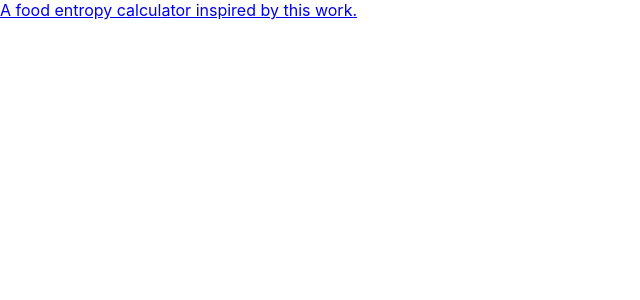
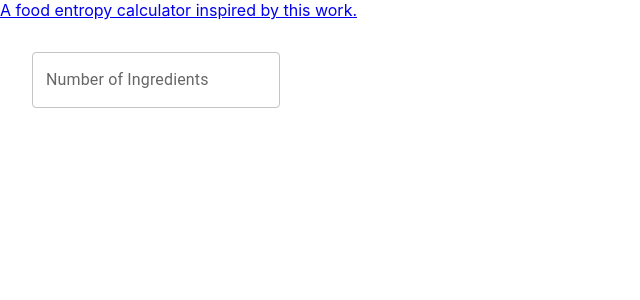
Before and after one commit to nchandlersmith/salad-theory-frontend, a React (Create React App) app: page / in a window 1280 px wide. Shown: the top 300 px of the page, without its empty margins (0-640 px from the left). Built offline with nearby package versions, Linux system fonts and the light colour scheme.

Commit message:
Add Number of Ingredients input

```diff
--- a/src/App.tsx
+++ b/src/App.tsx
@@ -1,14 +1,24 @@
 import React from 'react';
 import {ingredientEntropy} from "./helpers/ingredientEntropy";
+import {TextField} from "@mui/material";
 
 function App() {
   return (
-    <div>
-      <a
+    <>
+      <div>
+        <a
           href={'https://saladtheory.github.io/'}
-      >A food entropy calculator inspired by this work.
-      </a>
-    </div>
+        >A food entropy calculator inspired by this work.
+        </a>
+      </div>
+      <div>
+        <TextField
+          sx={{
+            margin:'2rem'
+          }}
+          label='Number of Ingredients'/>
+      </div>
+    </>
   );
 }
 
```
Also changed, not shown: 1 other file (tests, documents, lock files or other folders).
